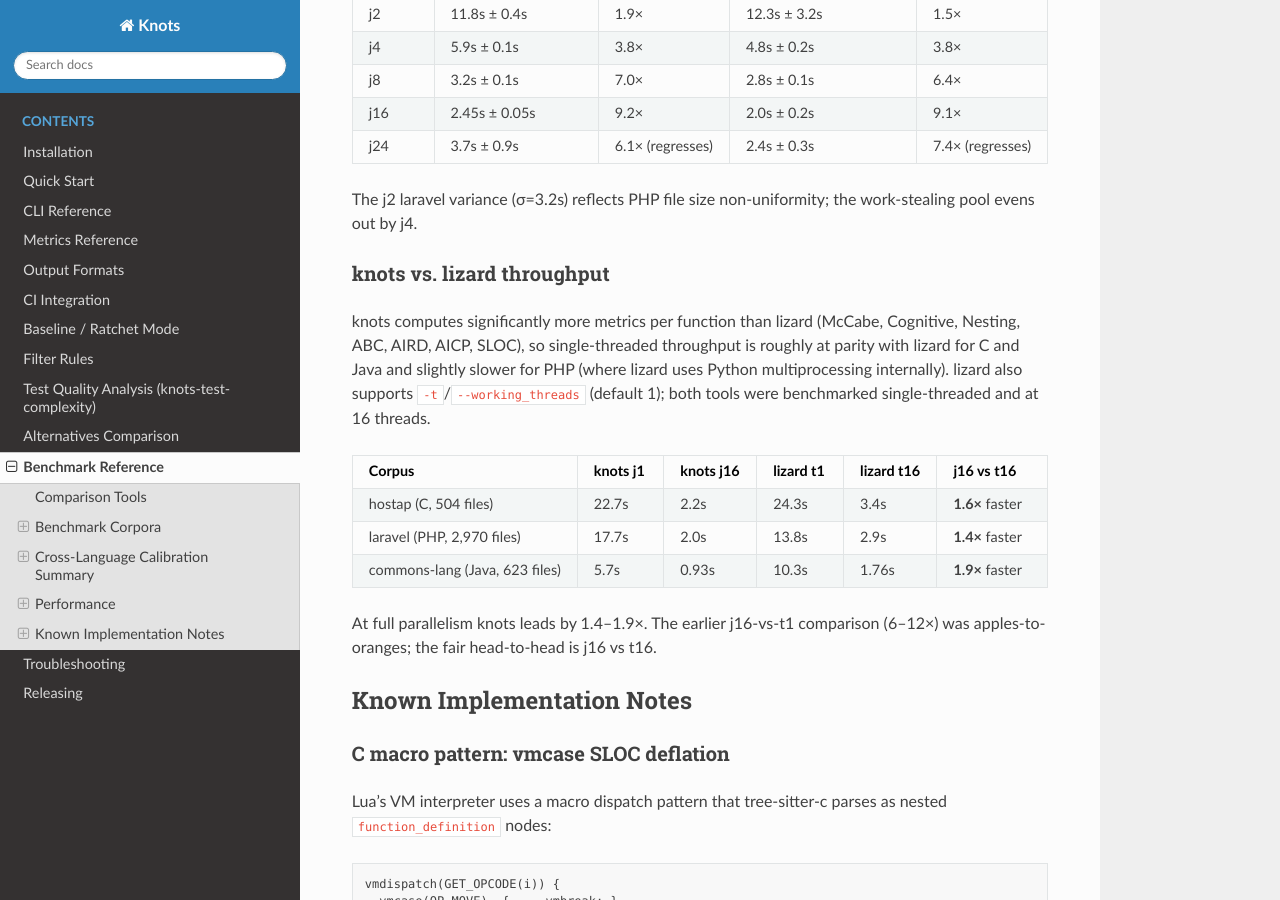
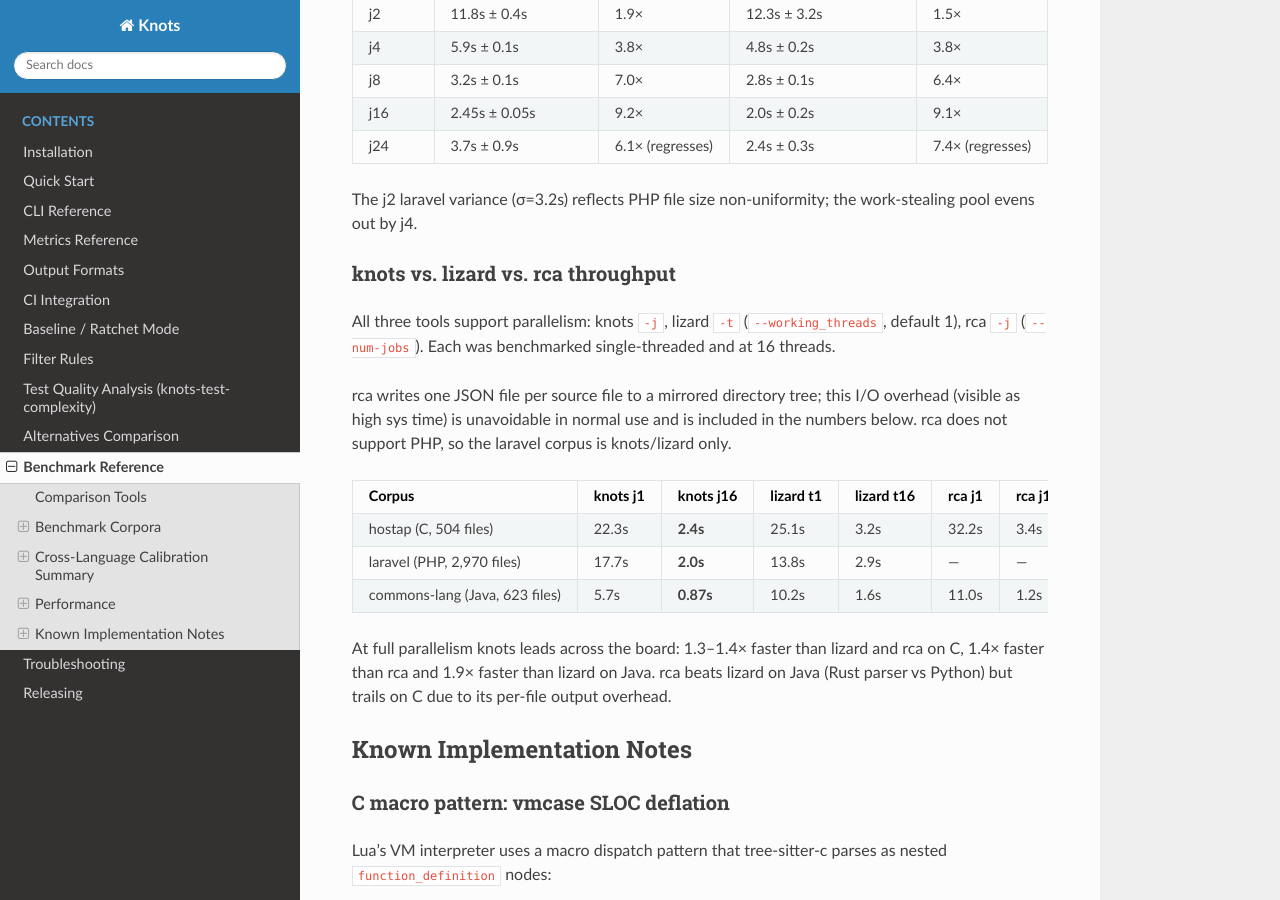
Before and after one commit to brandon-arrendondo/knots, a Sphinx documentation site: the page built from docs/benchmarks.rst, in a window 1280 px wide and 900 px high, scrolled down 3218 px. Built offline with Sphinx 7.4.7 and the Read the Docs theme 3.1.0, drawn with Linux system fonts in a browser that asks for light colours.

Commit message:
docs(benchmark): add rca to cross-tool throughput comparison
Re-ran throughput benchmark with rust-code-analysis-cli at j1 and j16
alongside knots and lizard. rca has per-file JSON output overhead (high sys
time) baked in as it is unavoidable in normal use. Does not support PHP.

At j16: knots leads by 1.3–1.4× over both tools on C, 1.4× over rca and
1.9× over lizard on Java. rca beats lizard on Java but trails on C.

Co-Authored-By: Claude Sonnet 4.6 <noreply@anthropic.com>

```diff
--- a/docs/benchmarks.rst
+++ b/docs/benchmarks.rst
@@ -355,47 +355,55 @@ oversubscription on this 24-core machine.
 The j2 laravel variance (σ=3.2s) reflects PHP file size non-uniformity; the
 work-stealing pool evens out by j4.
 
-knots vs. lizard throughput
-----------------------------
+knots vs. lizard vs. rca throughput
+-------------------------------------
 
-knots computes significantly more metrics per function than lizard (McCabe,
-Cognitive, Nesting, ABC, AIRD, AICP, SLOC), so single-threaded throughput is
-roughly at parity with lizard for C and Java and slightly slower for PHP (where
-lizard uses Python multiprocessing internally).  lizard also supports
-``-t``/``--working_threads`` (default 1); both tools were benchmarked
-single-threaded and at 16 threads.
+All three tools support parallelism: knots ``-j``, lizard ``-t``
+(``--working_threads``, default 1), rca ``-j`` (``--num-jobs``).  Each was
+benchmarked single-threaded and at 16 threads.
+
+rca writes one JSON file per source file to a mirrored directory tree; this
+I/O overhead (visible as high sys time) is unavoidable in normal use and is
+included in the numbers below.  rca does not support PHP, so the laravel
+corpus is knots/lizard only.
 
 .. list-table::
    :header-rows: 1
-   :widths: 22 12 12 12 12 18
+   :widths: 22 10 10 10 10 10 10
 
    * - Corpus
      - knots j1
      - knots j16
      - lizard t1
      - lizard t16
-     - j16 vs t16
+     - rca j1
+     - rca j16
    * - hostap (C, 504 files)
-     - 22.7s
-     - 2.2s
-     - 24.3s
+     - 22.3s
+     - **2.4s**
+     - 25.1s
+     - 3.2s
+     - 32.2s
      - 3.4s
-     - **1.6×** faster
    * - laravel (PHP, 2,970 files)
      - 17.7s
-     - 2.0s
+     - **2.0s**
      - 13.8s
      - 2.9s
-     - **1.4×** faster
+     - —
+     - —
    * - commons-lang (Java, 623 files)
      - 5.7s
-     - 0.93s
-     - 10.3s
-     - 1.76s
-     - **1.9×** faster
+     - **0.87s**
+     - 10.2s
+     - 1.6s
+     - 11.0s
+     - 1.2s
 
-At full parallelism knots leads by 1.4–1.9×.  The earlier j16-vs-t1 comparison
-(6–12×) was apples-to-oranges; the fair head-to-head is j16 vs t16.
+At full parallelism knots leads across the board: 1.3–1.4× faster than lizard
+and rca on C, 1.4× faster than rca and 1.9× faster than lizard on Java.  rca
+beats lizard on Java (Rust parser vs Python) but trails on C due to its
+per-file output overhead.
 
 Known Implementation Notes
 ===========================
```
